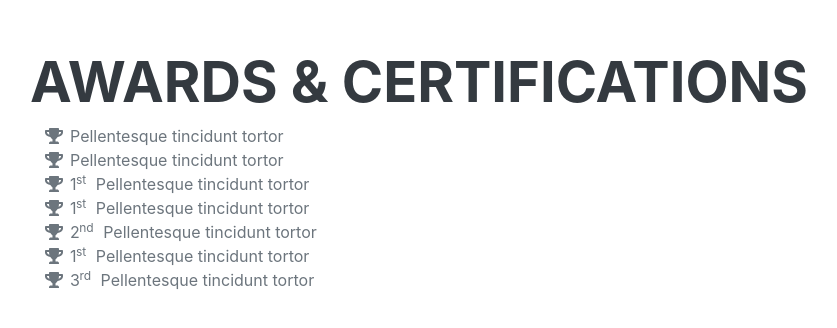
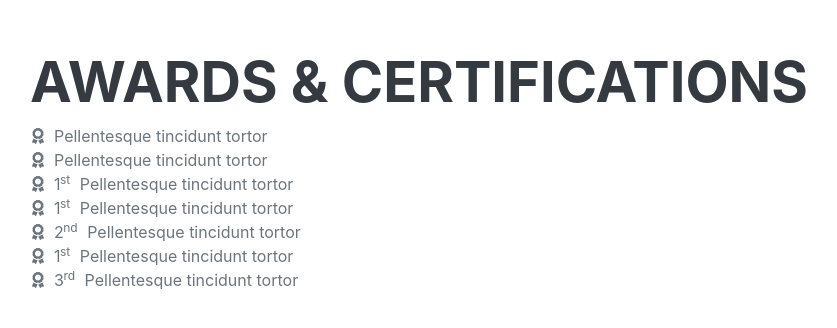
Before and after one commit to calumjdavies/Sidebar-Theme, a plain HTML site: page index.html in a window 1280 px wide. Shown: the part 4787-5115 px from the top of the page, without its empty margins (310-1147 px from the left). Drawn offline with nearby package versions, Linux system fonts and the light colour scheme; a web font is replaced by a local one.

```diff
--- a/index.html
+++ b/index.html
@@ -181,39 +181,39 @@
                     <h2 class="mb-2">Awards & Certifications</h2>
                     <ul class="fa-ul mb-0">
                         <li>
-                            <span class="fa-li"><i class="fas fa-trophy text-grey"></i></span>
+                            <span class="fa-li"><i class="fas fa-award text-grey"></i></span>
                             Pellentesque tincidunt tortor
                         </li>
                         <li>
-                            <span class="fa-li"><i class="fas fa-trophy text-grey"></i></span>
+                            <span class="fa-li"><i class="fas fa-award text-grey"></i></span>
                             Pellentesque tincidunt tortor
                         </li>
                         <li>
-                            <span class="fa-li"><i class="fas fa-trophy text-grey"></i></span>
+                            <span class="fa-li"><i class="fas fa-award text-grey"></i></span>
                             1
                             <sup>st</sup>
                             Pellentesque tincidunt tortor
                         </li>
                         <li>
-                            <span class="fa-li"><i class="fas fa-trophy text-grey"></i></span>
+                            <span class="fa-li"><i class="fas fa-award text-grey"></i></span>
                             1
                             <sup>st</sup>
                             Pellentesque tincidunt tortor
                         </li>
                         <li>
-                            <span class="fa-li"><i class="fas fa-trophy text-grey"></i></span>
+                            <span class="fa-li"><i class="fas fa-award text-grey"></i></span>
                             2
                             <sup>nd</sup>
                             Pellentesque tincidunt tortor
                         </li>
                         <li>
-                            <span class="fa-li"><i class="fas fa-trophy text-grey"></i></span>
+                            <span class="fa-li"><i class="fas fa-award text-grey"></i></span>
                             1
                             <sup>st</sup>
                             Pellentesque tincidunt tortor
                         </li>
                         <li>
-                            <span class="fa-li"><i class="fas fa-trophy text-grey"></i></span>
+                            <span class="fa-li"><i class="fas fa-award text-grey"></i></span>
                             3
                             <sup>rd</sup>
                             Pellentesque tincidunt tortor
```
Also changed, not shown: css/styles.css.
